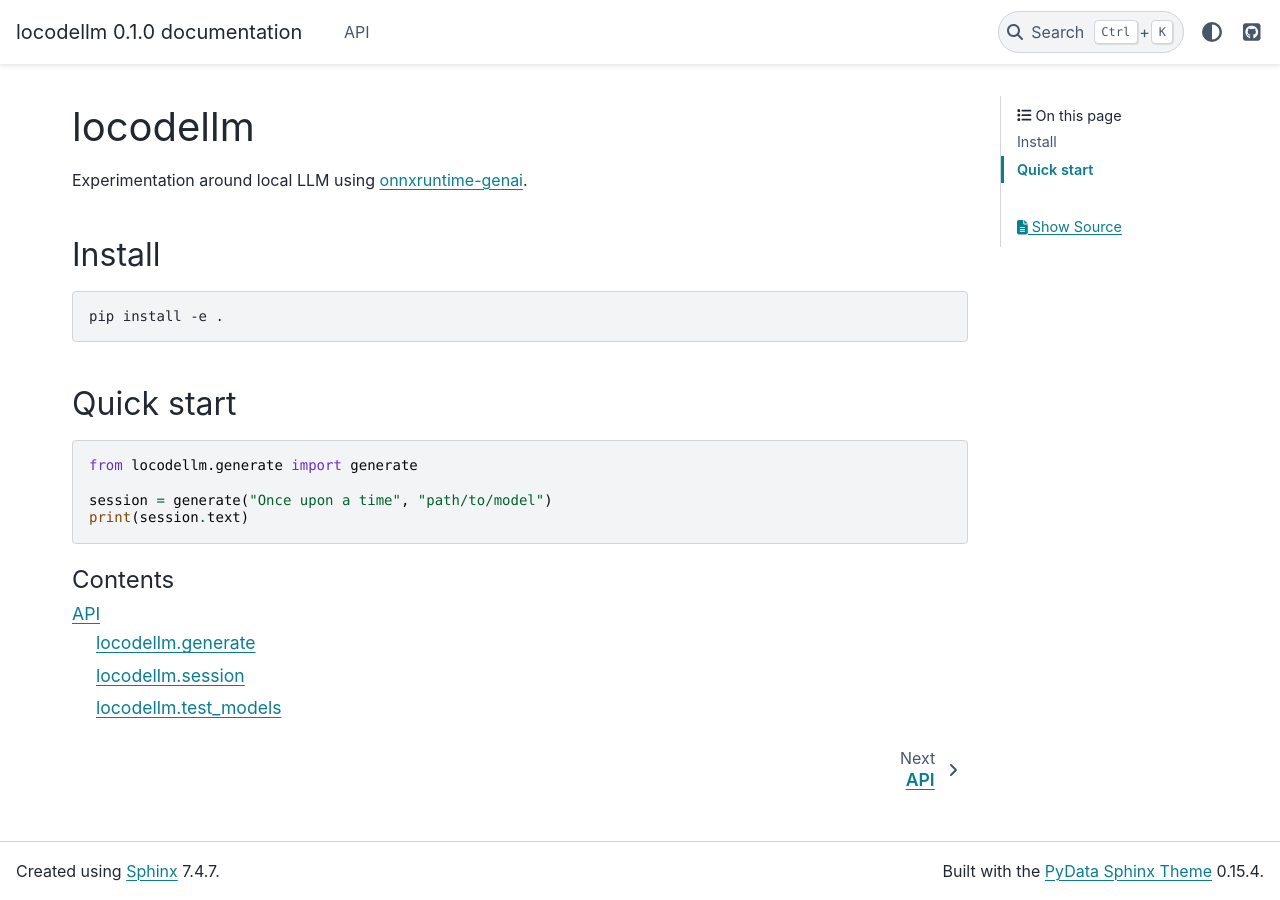
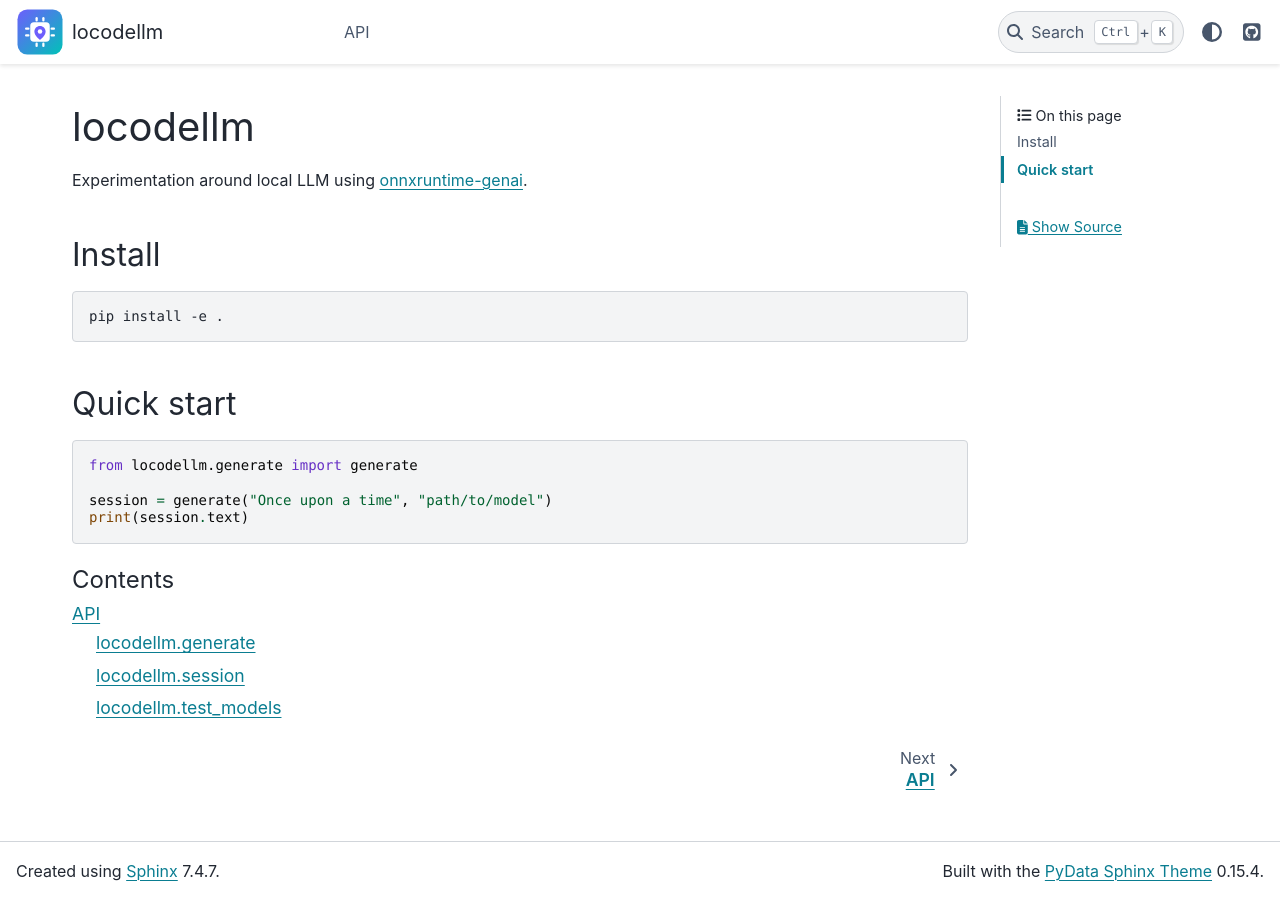
Before and after one commit to xadupre/locodellm, a Sphinx documentation site: the page built from docs/index.rst, in a window 1280 px wide. Built offline with Sphinx 7.4.7 and the PyData theme 0.15.4, drawn with Linux system fonts in a browser that asks for light colours.

Commit message:
Add project logo, use in README and docs

```diff
--- a/docs/conf.py
+++ b/docs/conf.py
@@ -25,9 +25,12 @@ extensions = [
 exclude_patterns = ["_build"]
 html_theme = "pydata_sphinx_theme"
 html_static_path = ["_static"]
+html_logo = "_static/logo.svg"
+html_favicon = "_static/logo.svg"
 html_theme_options = {
     "github_url": "https://github.com/xadupre/locodellm",
     "header_links_before_dropdown": 10,
+    "logo": {"text": "locodellm"},
 }
 
 intersphinx_mapping = {
```
Also changed, not shown: README.md (+4 -0 lines), docs/_static/logo.svg (added).
